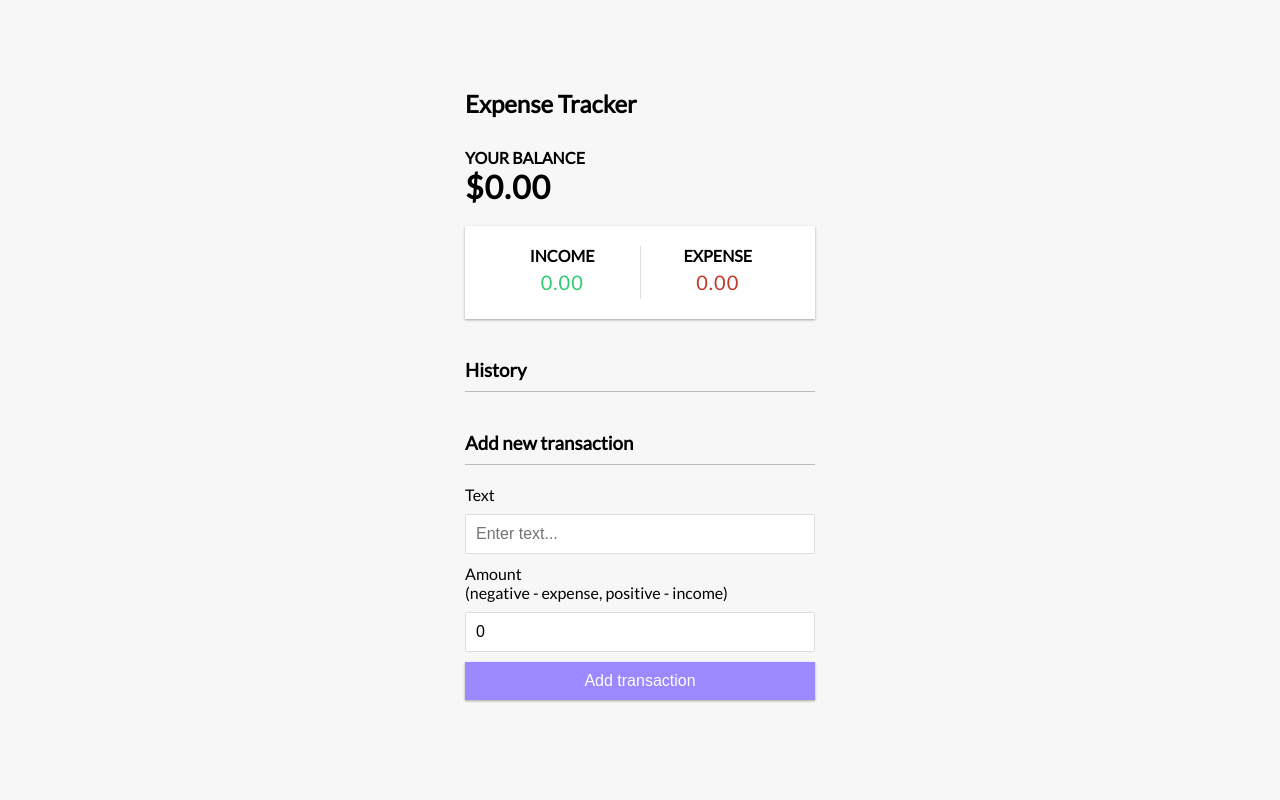
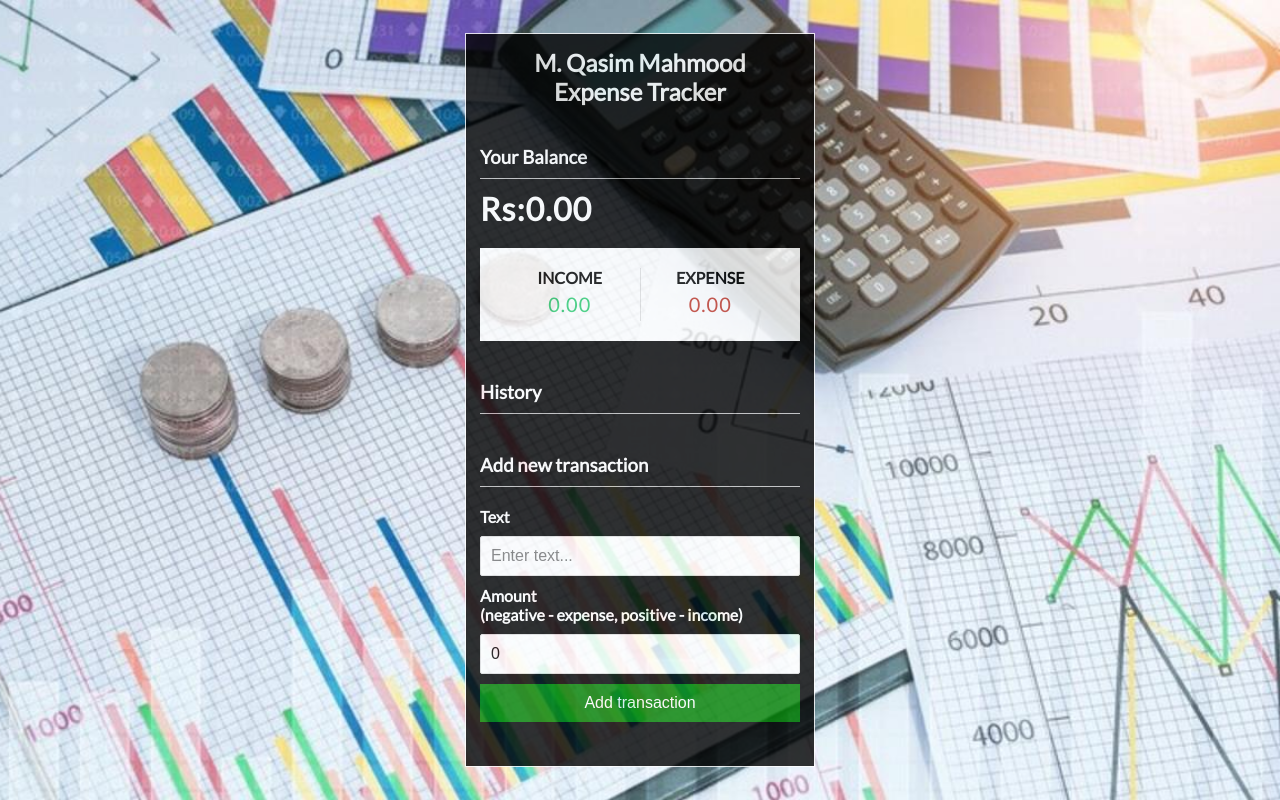
Before and after one commit to QasimMahmood/react-expense-tracker-p1, a React (Create React App) app: page / in a window 1280 px wide. Built offline with nearby package versions, Linux system fonts and the light colour scheme.

Commit message:
Expense Tracker Application Updated

```diff
--- a/public/index.html
+++ b/public/index.html
@@ -24,7 +24,7 @@
       work correctly both with client-side routing and a non-root public URL.
       Learn how to configure a non-root public URL by running `npm run build`.
     -->
-    <title>React App</title>
+    <title>Expense Tracker</title>
   </head>
   <body>
     <noscript>You need to enable JavaScript to run this app.</noscript>
--- a/src/App.css
+++ b/src/App.css
@@ -6,10 +6,16 @@
 
 * {
   box-sizing: border-box;
+  margin: 0%;
+  padding: 0%;
 }
 
 body {
-  background-color: #f7f7f7;
+  background-image: url(bg.jpg);
+  background-repeat: no-repeat;
+  background-position: center;
+  background-size: cover;
+  opacity: 0.8;
   display: flex;
   flex-direction: column;
   align-items: center;
@@ -22,11 +28,19 @@ body {
 .container {
   margin: 30px auto;
   width: 350px;
+  border: 1px solid white;
+  background-color: black;
+  padding: 14px ;
+  color: white;
 }
 
 h1 {
   letter-spacing: 1px;
   margin: 0;
+}
+h2{
+  text-align: center;
+
 }
 
 h3 {
@@ -38,6 +52,7 @@ h3 {
 h4 {
   margin: 0;
   text-transform: uppercase;
+  color: black;
 }
 
 .inc-exp-container {
@@ -89,7 +104,7 @@ input[type='number'] {
 
 .btn {
   cursor: pointer;
-  background-color: #9c88ff;
+  background-color: #008000;
   box-shadow: var(--box-shadow);
   color: #fff;
   border: 0;
@@ -149,3 +164,6 @@ input[type='number'] {
 .list li:hover .delete-btn {
   opacity: 1;
 }
+label{
+  font-weight: bolder;
+}
--- a/src/App.js
+++ b/src/App.js
@@ -12,8 +12,9 @@ import './App.css';
 function App() {
   return (
     <GlobalProvider>
-       <Title />
+
        <div className="container">
+         <Title />
          <Balance />
          <IncomeExpenses />
          <TransactionList />
--- a/src/Components/AddTransaction.js
+++ b/src/Components/AddTransaction.js
@@ -4,35 +4,37 @@ import { GlobalContext } from '../Context/GlobalState';
 export const AddTransaction = () => {
   const [text, setText] = useState('');
   const [amount, setAmount] = useState(0);
-
   const { addTransaction } = useContext(GlobalContext);
-
   const onSubmit = e => {
     e.preventDefault();
-
+    if(amount === 0){
+      alert("Please Enter Correct Value In Amount Tab")
+      return false;
+    }
     const newTransaction = {
       id: Math.floor(Math.random() * 100000000),
       text,
       amount: +amount
     }
+    addTransaction(newTransaction);
 
-    addTransaction(newTransaction);
+    setText('');
+    setAmount(0);
   }
-
   return (
     <>
       <h3>Add new transaction</h3>
       <form onSubmit={onSubmit}>
         <div className="form-control">
           <label htmlFor="text">Text</label>
-          <input type="text" value={text} onChange={(e) => setText(e.target.value)} placeholder="Enter text..." />
+          <input type="text" value={text} onChange={(e) => setText(e.target.value)} placeholder="Enter text..." required />
         </div>
         <div className="form-control">
           <label htmlFor="amount"
             >Amount <br />
             (negative - expense, positive - income)</label
           >
-          <input type="number" value={amount} onChange={(e) => setAmount(e.target.value)} placeholder="Enter amount..." />
+          <input type="number" value={amount} onChange={(e) => setAmount(e.target.value)} placeholder="Enter amount..." required />
         </div>
         <button className="btn">Add transaction</button>
       </form>
--- a/src/Components/Balance.js
+++ b/src/Components/Balance.js
@@ -10,8 +10,8 @@ export const Balance = () => {
 
   return (
         <>
-            <h4>Your Balance</h4>
-            <h1>${total}</h1>
+            <h3>Your Balance</h3>
+            <h1>Rs:{total}</h1>
         </>
     )
 }
--- a/src/Components/Title.js
+++ b/src/Components/Title.js
@@ -2,8 +2,13 @@ import React from 'react'
 
 export const Title = () => {
     return (
+        <>
         <h2>
-            Expense Tracker
+            M. Qasim Mahmood
         </h2>
+         <h2>
+         Expense Tracker
+        </h2>
+        </>
     )
 }
--- a/src/Components/Transaction.js
+++ b/src/Components/Transaction.js
@@ -8,7 +8,7 @@ export const Transaction = ({ transaction }) => {
 
   return (
     <li className={transaction.amount < 0 ? 'minus' : 'plus'}>
-      {transaction.text} <span>{sign}${Math.abs(transaction.amount)}</span><button onClick={() => deleteTransaction(transaction.id)} className="delete-btn">x</button>
+      {transaction.text} <span>{sign}Rs{Math.abs(transaction.amount)}</span><button onClick={() => deleteTransaction(transaction.id)} className="delete-btn">x</button>
     </li>
   )
 }
```
Also changed, not shown: src/bg.jpg (added).
